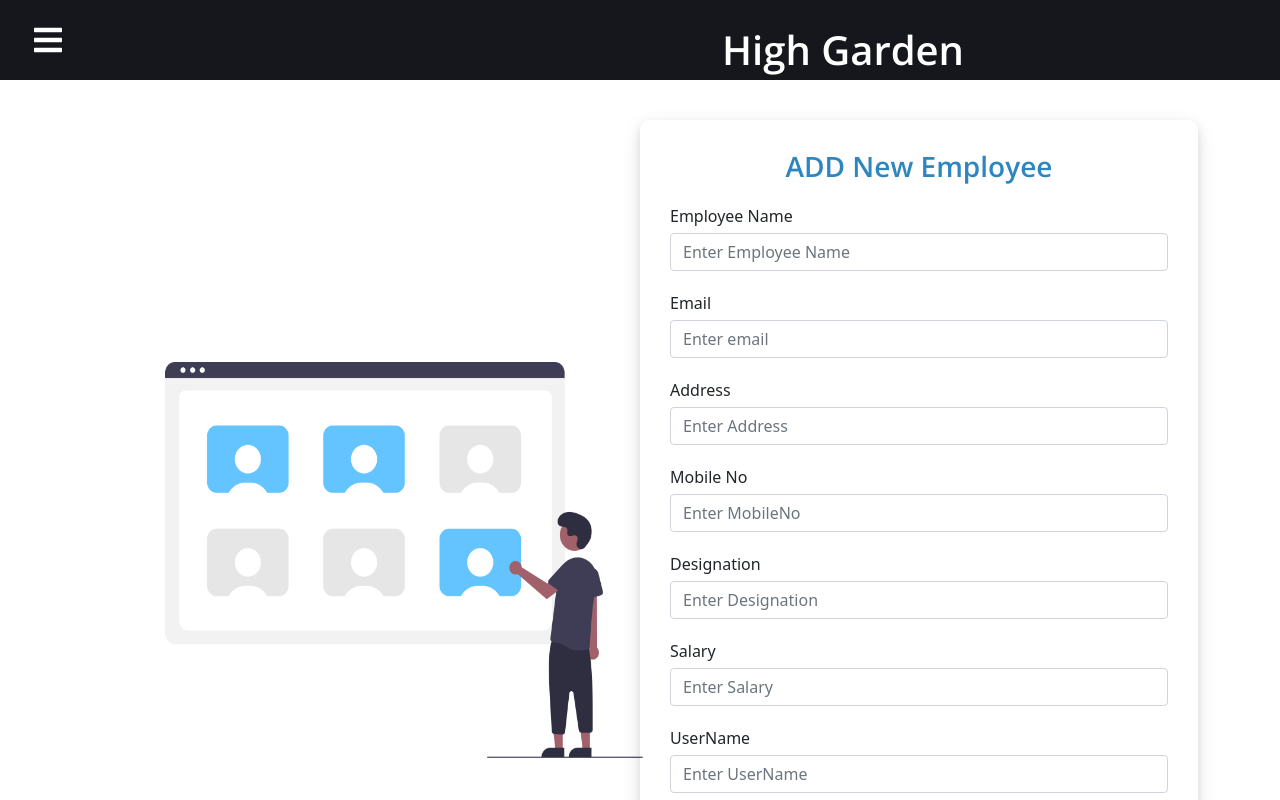
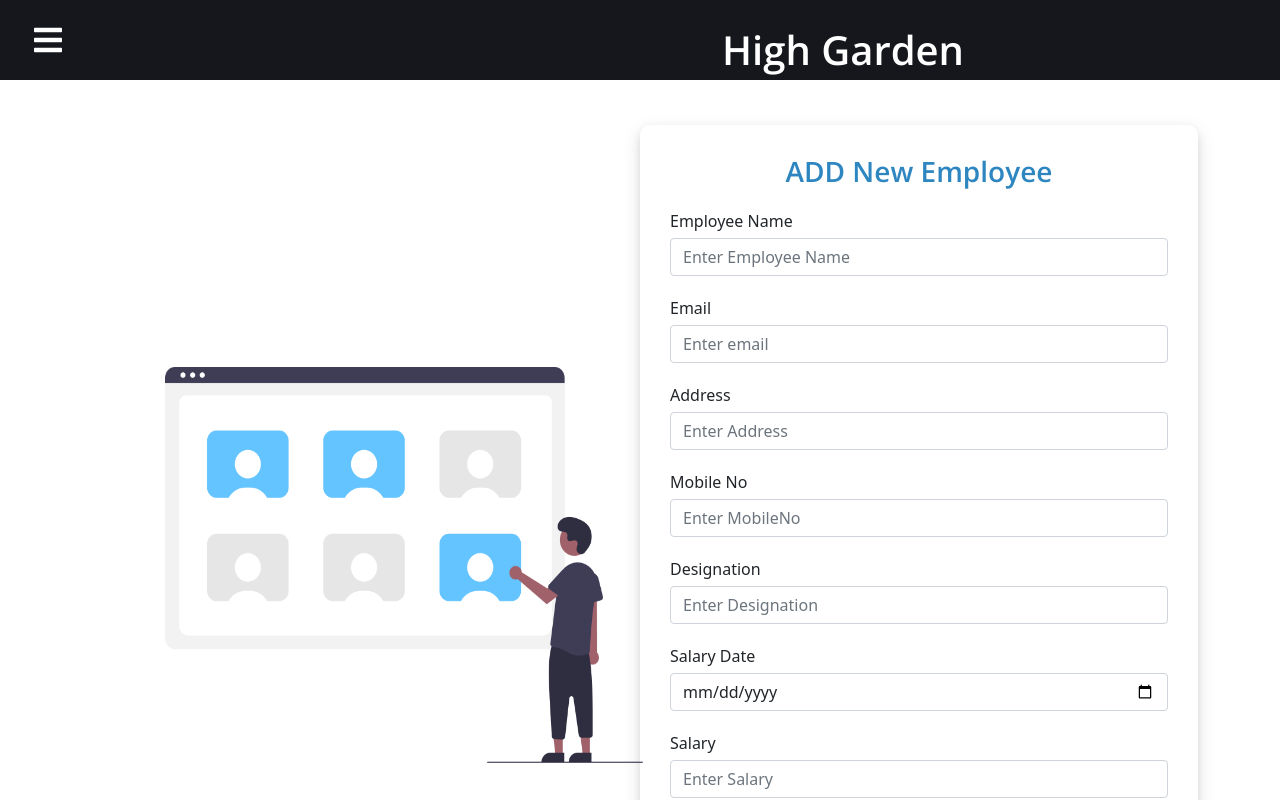
Before and after one commit to NuradhaWeerasinghe/Restaurent-Management-System, a React (Create React App) app in the folder client/: page /emp_add in a window 1280 px wide. Shown: the top 800 px of the page. Built offline with nearby package versions, Linux system fonts and the light colour scheme.

Commit message:
add emil validation

```diff
--- a/client/package.json
+++ b/client/package.json
@@ -18,7 +18,6 @@
     "styled-components": "^5.2.3",
     "validator": "^13.6.0",
     "web-vitals": "^1.1.1"
-
   },
   "scripts": {
     "start": "react-scripts start",
--- a/client/src/Components/AddEmployee.js
+++ b/client/src/Components/Employee/AddEmployee.js
@@ -1,6 +1,7 @@
 import React, { Component } from 'react';
 import axios from 'axios';
 
+const invoiceRegx = RegExp(/^[a-zA-Z0-9]+@(?:[a-zA-Z0-9]+\.)+[A-Za-z]+$/gm);
 const formValid = formErrors =>{
     let valid = true;
     Object.values(formErrors).forEach(val => {val.length > 0 && (valid = false);
@@ -20,10 +21,12 @@ export default class AddEmployee extends Component {
             salary: Number,
             userName: "",
             password: "",
+            date: new Date(),
 
             formErrors:{
                 mobileNo:Number,
-                name:""
+                name:"",
+                email:""
 
             }
 
@@ -41,7 +44,11 @@ export default class AddEmployee extends Component {
             ?"Minimum charchter must be 5"
             :"";
             break;
-
+            case "email":
+            formErrors.email = invoiceRegx.test(value)
+            ? ""
+            : "Didn't match pattern";
+    break;
             case "mobileNo":
             formErrors.mobileNo =
             value.length > 10 || value.length > 10
@@ -66,7 +73,7 @@ export default class AddEmployee extends Component {
             console.error("FORM INVALID-DISPLAY ERROR");
         }
 
-        const { name, email, address, mobileNo, designation, salary, userName, password } = this.state;
+        const { name, email, address, mobileNo, designation, salary, userName, password,date } = this.state;
 
         const data = {
             name: name,
@@ -76,7 +83,8 @@ export default class AddEmployee extends Component {
             designation: designation,
             salary: salary,
             userName: userName,
-            password: password
+            password: password,
+            date :date
         }
         console.log(data)
         axios.post("http://localhost:8000/employee/add", data).then((res) => {
@@ -91,7 +99,8 @@ export default class AddEmployee extends Component {
                         designation: "",
                         salary: Number,
                         userName: "",
-                        password: ""
+                        password: "",
+                        date : new Date()
                     }
                 )
             };
@@ -131,11 +140,14 @@ export default class AddEmployee extends Component {
                             <div className="form-group" style={{ marginBottom: '15px' }}>
                                 <label style={{ marginBottom: '5px' }}>Email</label>
                                 <input type="email"
-                                    className="form-control"
+                                    className={formErrors.email.length > 0 ? "error" : "form-control"}
                                     name="email"
                                     placeholder="Enter email"
                                     value={this.state.email}
                                     onChange={this.handleInputChange} />
+                                     {formErrors.email.length > 0 && (
+                                    <span style={{ color: 'red',fontWeight:'bold' }} className="errorMessage">{formErrors.email}</span>
+                                )}
                             </div>
 
                             <div className="form-group" style={{ marginBottom: '15px' }}>
@@ -174,6 +186,16 @@ export default class AddEmployee extends Component {
                             </div>
 
                             <div className="form-group" style={{ marginBottom: '15px' }}>
+                                <label style={{ marginBottom: '5px' }}>Salary Date</label>
+                                <input type="date"
+                                    className="form-control"
+                                    name="date"
+                                    placeholder="Enter Payment Date"
+                                    value={this.state.date}
+                                    onChange={this.handleInputChange} />
+                            </div>
+
+                            <div className="form-group" style={{ marginBottom: '15px' }}>
                                 <label style={{ marginBottom: '5px' }}>Salary</label>
                                 <input type="number"
                                     className="form-control"
@@ -202,6 +224,7 @@ export default class AddEmployee extends Component {
                                     value={this.state.password}
                                     onChange={this.handleInputChange} />
                             </div>
+
                             <center>
                                 <div class="d-grid gap-2 col-6 mx-auto  ">
                                     <button type="submit" className="btn btn-primary sub_btn" onClick={this.onSubmit}><i class="far fa-save"></i>&nbsp;Add</button>
--- a/client/src/Components/GetSpecific.js
+++ b/client/src/Components/Employee/GetSpecific.js
@@ -1,5 +1,8 @@
+import './estyle.css';
 import React, {Component} from 'react';
 import axios from 'axios';
+
+
 export default class GetSpecific extends Component{
     constructor(props){
         super(props);
@@ -21,10 +24,14 @@ export default class GetSpecific extends Component{
     render(){
         const {name,email,address,mobileNo,designation,salary,userName,password}=this.state.employee;
         return(
-            <div style={{marginTop:'20px'}}>
-            <h4>{name}</h4>
+            <div className="shadowBox">
+            <div className ="tname">
+            <h4  style={{textAlign:'center'}}>{name}'s Salary Deatils</h4>
+            </div>
+
             <hr/>
-            <dl className="row">
+            <dl className="row ">
+
                 <dt className="col-sm-3">Email</dt>
                 <dd className="col-sm-9">{email}</dd>
 
@@ -40,11 +47,6 @@ export default class GetSpecific extends Component{
                 <dt className="col-sm-3">Salary</dt>
                 <dd className="col-sm-9">{salary}</dd>
 
-                <dt className="col-sm-3">User Name</dt>
-                <dd className="col-sm-9">{userName}</dd>
-
-                <dt className="col-sm-3">Password</dt>
-                <dd className="col-sm-9">{password}</dd>
 
 
             </dl>
--- a/client/src/Components/Home.js
+++ b/client/src/Components/Employee/Home.js
@@ -1,7 +1,7 @@
 import React, { Component } from 'react'
 import axios from 'axios';
 import { Link } from "react-router-dom";
-import './styles.css'
+import '../styles.css'
 
 export default class Home extends Component {
 constructor(props){
@@ -43,9 +43,8 @@ filterData(employee,searchKey){
   employee.name.toLowerCase().includes(searchKey)||
   employee.email.toLowerCase().includes(searchKey)||
   employee.address.toLowerCase().includes(searchKey)||
-  employee.designation.toLowerCase().includes(searchKey)||
-  employee.userName.toLowerCase().includes(searchKey)||
-  employee.password.toLowerCase().includes(searchKey)
+  employee.designation.toLowerCase().includes(searchKey)
+
   )
   this.setState({employee:result})
 }
@@ -72,7 +71,7 @@ handleSearchArea=(e)=>{
               <input
               className="form-control"
               type="search"
-              placeholder="Search"
+              placeholder="🔍 Search"
               name="searchQuery"
               onChange={this.handleSearchArea}></input>
 
@@ -81,7 +80,7 @@ handleSearchArea=(e)=>{
         </div>
             <div className="py-4">
             <h1>Employee Dashbord</h1>
-            <table class=" table table-striped border table border shadow" >
+            <table class=" table shadowBox shadow p-3 mb-5 bg-white rounded" >
                 <thead class="thead-dark">
                     <tr>
                     <th scope="col">#</th>
@@ -90,9 +89,8 @@ handleSearchArea=(e)=>{
                     <th scope="col">Address</th>
                     <th scope="col">MobileNo</th>
                     <th scope="col">Designation</th>
-                    <th scope="col">Salary(RS)</th>
-                    <th scope="col">User Name</th>
-                    <th scope="col">Password</th>
+                    <th scope="col">Salary Date</th>
+                    <th scope="col">Salary(LKR)</th>
                     <th scope="col">Action</th>
 
                     </tr>
@@ -110,9 +108,9 @@ handleSearchArea=(e)=>{
                           <td>{employee.address}</td>
                           <td>{employee.mobileNo}</td>
                           <td>{employee.designation}</td>
+                          <td>{employee.date}</td>
                           <td>{employee.salary}</td>
-                          <td>{employee.userName}</td>
-                          <td>{employee.password}</td>
+
                           <td>
 
                             <Link  className="btn btn-outline-primary" to={`/emp_update/${employee._id}`}>
--- /dev/null
+++ b/client/src/Components/Employee/estyle.css
@@ -0,0 +1,10 @@
+.tname{
+
+    margin-Top:'440px';
+
+}
+
+.row{
+
+    padding-top: 5px;
+}
```
Also changed, not shown: client/src/App.js (+4 -4 lines), client/src/Components/Employee/UpdateEmployee.js (renamed from client/src/Components/UpdateEmployee.js), 1 other file (tests, documents, lock files or other folders).
